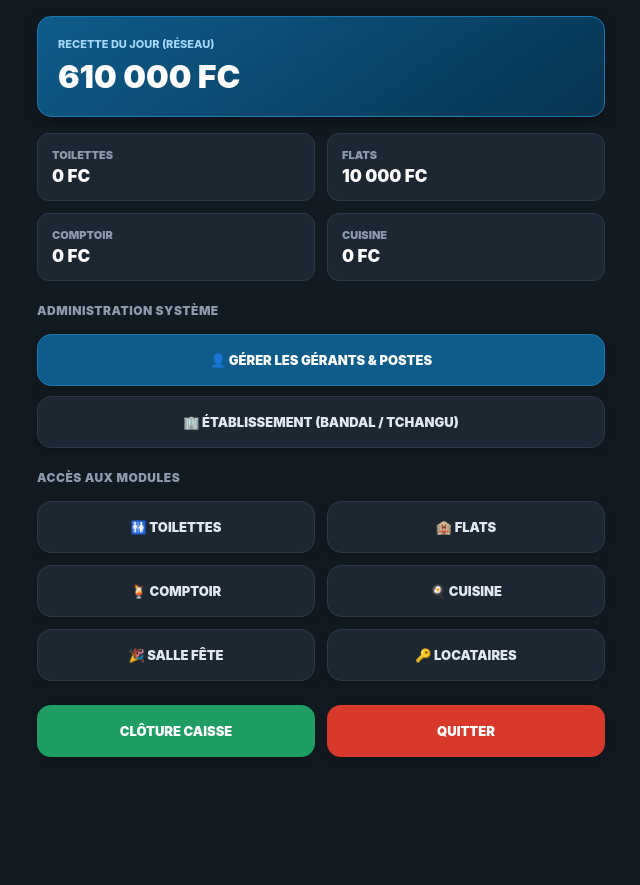
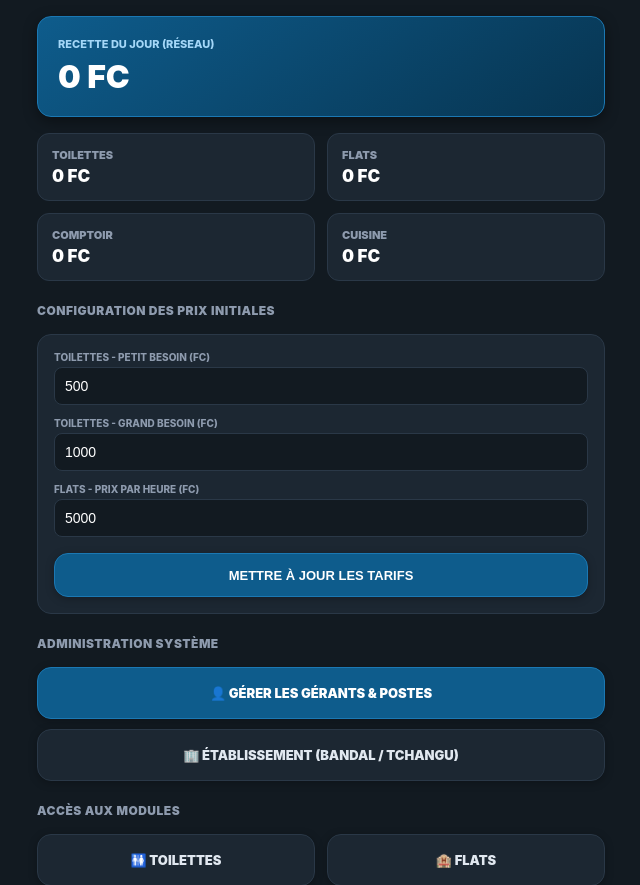
Before and after one commit to teddy863/emmanuel-gestion, a FastAPI app: template templates/dashboard.html in a window 1280 px wide. Shown: the part 69-954 px from the top of the page, without its empty margins (319-959 px from the left). Before the commit the page ends 826 px from the top, so only its background shows below. Run offline with FastAPI, Linux system fonts and the light colour scheme; the template is opened without the code that fills it, so the values that code supplies are empty.

Commit message:
Mise a jour dashboard.html avec tarification dynamique Super Admin

```diff
--- a/templates/dashboard.html
+++ b/templates/dashboard.html
@@ -94,6 +94,29 @@
       margin-top: 6px;
     }
 
+    .card-form {
+      background: var(--card-bg);
+      border-radius: var(--r);
+      padding: 16px;
+      border: 1px solid var(--line);
+      display: flex;
+      flex-direction: column;
+      gap: 12px;
+    }
+
+    .field { display: flex; flex-direction: column; gap: 4px; }
+    .field label { font-size: 10px; font-weight: 800; color: var(--muted); text-transform: uppercase; }
+
+    input[type="number"] {
+      width: 100%;
+      padding: 10px;
+      background: #121A21;
+      color: #FFF;
+      border: 1px solid var(--line);
+      border-radius: 8px;
+      font-size: 14px;
+    }
+
     .btn {
       width: 100%;
       min-height: 52px;
@@ -137,10 +160,10 @@
 
   <main class="container">
 
-    <!-- Recette globale -->
+    <!-- Recette globale du jour (se remet bien à 0 FC à la clôture) -->
     <div class="hero">
       <div class="hero-sub">Recette du Jour (Réseau)</div>
-      <div class="hero-val">{{ "{:,.0f}".format(recette_jour|default(610000)).replace(',', ' ') }} FC</div>
+      <div class="hero-val">{{ "{:,.0f}".format(recette_jour|default(0)).replace(',', ' ') }} FC</div>
     </div>
 
     <!-- Mini stats par module -->
@@ -151,7 +174,7 @@
       </div>
       <div class="mini-card">
         <div class="mc-title">Flats</div>
-        <div class="mc-val">{{ "{:,.0f}".format(total_flats|default(10000)).replace(',', ' ') }} FC</div>
+        <div class="mc-val">{{ "{:,.0f}".format(total_flats|default(0)).replace(',', ' ') }} FC</div>
       </div>
       <div class="mini-card">
         <div class="mc-title">Comptoir</div>
@@ -162,6 +185,26 @@
         <div class="mc-val">{{ "{:,.0f}".format(total_cuisine|default(0)).replace(',', ' ') }} FC</div>
       </div>
     </div>
+
+    <!-- Configuration des prix initiaux pour le Super Admin -->
+    <div class="section-title">CONFIGURATION DES PRIX INITIALES</div>
+    <form action="/admin/configuration/tarifs" method="POST" class="card-form">
+      <div class="field">
+        <label>Toilettes - Petit besoin (FC)</label>
+        <input type="number" name="toilettes_petit" value="{{ tarifs.toilettes_petit if tarifs else 500 }}" required>
+      </div>
+      <div class="field">
+        <label>Toilettes - Grand besoin (FC)</label>
+        <input type="number" name="toilettes_grand" value="{{ tarifs.toilettes_grand if tarifs else 1000 }}" required>
+      </div>
+      <div class="field">
+        <label>Flats - Prix par Heure (FC)</label>
+        <input type="number" name="flat_heure" value="{{ tarifs.flat_heure if tarifs else 5000 }}" required>
+      </div>
+      <button type="submit" class="btn btn-action" style="min-height: 44px; margin-top: 4px;">
+        METTRE À JOUR LES TARIFS
+      </button>
+    </form>
 
     <!-- Administration -->
     <div class="section-title">ADMINISTRATION SYSTÈME</div>
```
